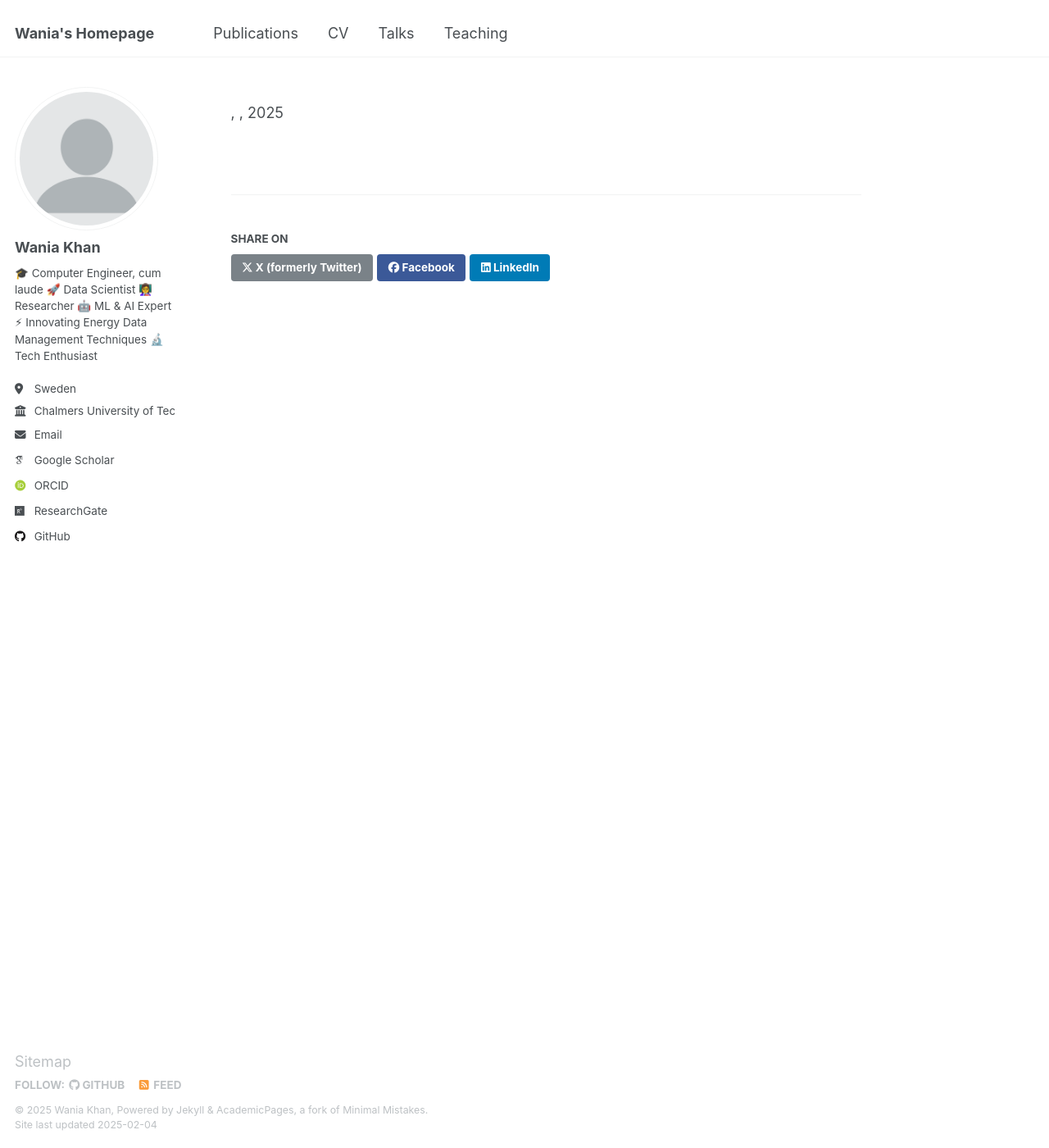
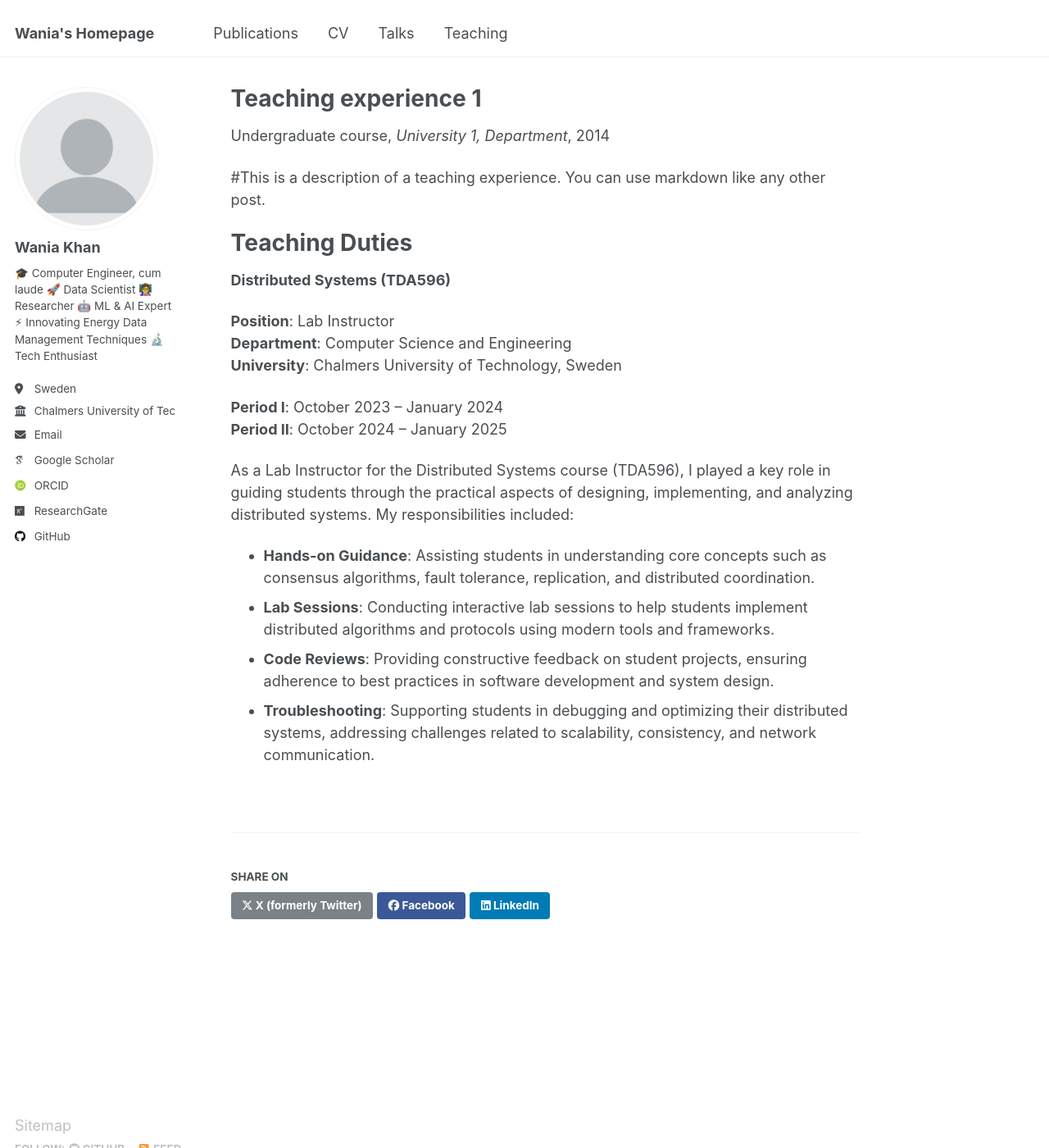
Before and after one commit to WaniaKhance/WaniaKhan-Profile, a Jekyll site: the page built from _teaching/2014-spring-teaching-1.md, in a window 1280 px wide and 1400 px high. Shown: the whole window at 82% size. Built offline with Jekyll 4.4.1, drawn with Linux system fonts in a browser that asks for light colours; some web fonts are replaced; part of the change alters nothing that is shown.

Commit message:
Update 2014-spring-teaching-1.md

```diff
--- a/_teaching/2014-spring-teaching-1.md
+++ b/_teaching/2014-spring-teaching-1.md
@@ -1,12 +1,12 @@
 ---
-#title: "Teaching experience 1"
-#collection: teaching
-#type: "Undergraduate course"
-#permalink: /teaching/2014-spring-teaching-1
-#venue: "University 1, Department"
-#date: 2014-01-01
-#location: "City, Country"
-
+title: "Teaching experience 1"
+collection: teaching
+type: "Undergraduate course"
+permalink: /teaching/2014-spring-teaching-1
+venue: "University 1, Department"
+date: 2014-01-01
+location: "City, Country"
+---
 
 #This is a description of a teaching experience. You can use markdown like any other post.
 
@@ -28,4 +28,3 @@ As a Lab Instructor for the Distributed Systems course (TDA596), I played a key
 - **Lab Sessions**: Conducting interactive lab sessions to help students implement distributed algorithms and protocols using modern tools and frameworks.
 - **Code Reviews**: Providing constructive feedback on student projects, ensuring adherence to best practices in software development and system design.
 - **Troubleshooting**: Supporting students in debugging and optimizing their distributed systems, addressing challenges related to scalability, consistency, and network communication.
----
```
